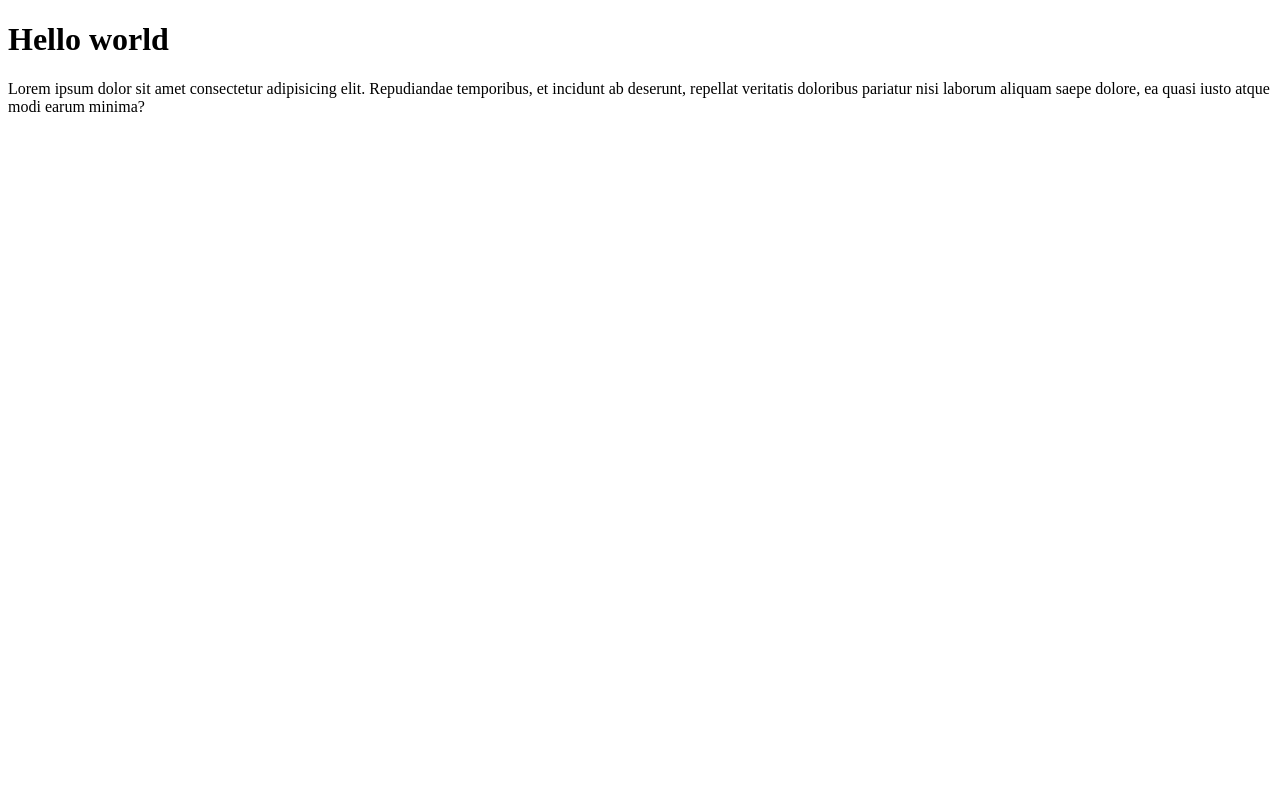
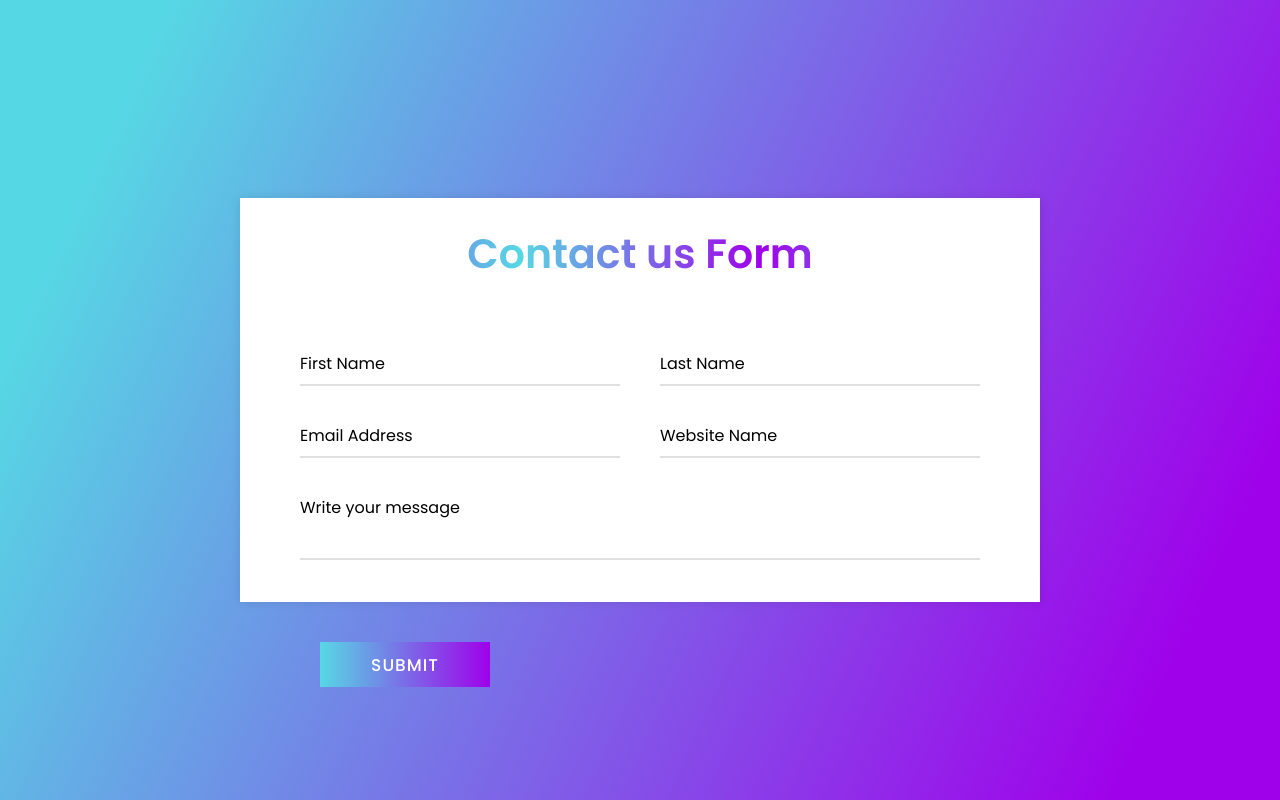
Before and after one commit to Swastik258/aws-deploye, a plain HTML site: page index.html in a window 1280 px wide. Drawn offline with Linux system fonts and the light colour scheme.

Commit message:
i update the code from hello world to a contact us form

```diff
--- a/index.html
+++ b/index.html
@@ -3,10 +3,53 @@
 <head>
     <meta charset="UTF-8">
     <meta name="viewport" content="width=device-width, initial-scale=1.0">
+    <link rel="stylesheet" href="style.css"/>
     <title>Document</title>
 </head>
 <body>
-    <h1>Hello world</h1>
-    <p>Lorem ipsum dolor sit amet consectetur adipisicing elit. Repudiandae temporibus, et incidunt ab deserunt, repellat veritatis doloribus pariatur nisi laborum aliquam saepe dolore, ea quasi iusto atque modi earum minima?</p>
+    <div class="container">
+        <div class="text">
+           Contact us Form
+        </div>
+        <form action="#">
+           <div class="form-row">
+              <div class="input-data">
+                 <input type="text" required>
+                 <div class="underline"></div>
+                 <label for="">First Name</label>
+              </div>
+              <div class="input-data">
+                 <input type="text" required>
+                 <div class="underline"></div>
+                 <label for="">Last Name</label>
+              </div>
+           </div>
+           <div class="form-row">
+              <div class="input-data">
+                 <input type="text" required>
+                 <div class="underline"></div>
+                 <label for="">Email Address</label>
+              </div>
+              <div class="input-data">
+                 <input type="text" required>
+                 <div class="underline"></div>
+                 <label for="">Website Name</label>
+              </div>
+           </div>
+           <div class="form-row">
+           <div class="input-data textarea">
+              <textarea rows="8" cols="80" required></textarea>
+              <br />
+              <div class="underline"></div>
+              <label for="">Write your message</label>
+              <br />
+              <div class="form-row submit-btn">
+                 <div class="input-data">
+                    <div class="inner"></div>
+                    <input type="submit" value="submit">
+                 </div>
+              </div>
+        </form>
+        </div>
 </body>
 </html>
--- /dev/null
+++ b/style.css
@@ -0,0 +1,147 @@
+@import url('https://fonts.googleapis.com/css?family=Poppins:400,500,600,700&display=swap');
+*{
+  margin: 0;
+  padding: 0;
+  outline: none;
+  box-sizing: border-box;
+  font-family: 'Poppins', sans-serif;
+}
+body{
+  display: flex;
+  align-items: center;
+  justify-content: center;
+  min-height: 100vh;
+  padding: 10px;
+  font-family: 'Poppins', sans-serif;
+  background: linear-gradient(115deg, #56d8e4 10%, #9f01ea 90%);
+}
+.container{
+  max-width: 800px;
+  background: #fff;
+  width: 800px;
+  padding: 25px 40px 10px 40px;
+  box-shadow: 0px 0px 10px rgba(0,0,0,0.1);
+}
+.container .text{
+  text-align: center;
+  font-size: 41px;
+  font-weight: 600;
+  font-family: 'Poppins', sans-serif;
+  background: -webkit-linear-gradient(right, #56d8e4, #9f01ea, #56d8e4, #9f01ea);
+  -webkit-background-clip: text;
+  -webkit-text-fill-color: transparent;
+}
+.container form{
+  padding: 30px 0 0 0;
+}
+.container form .form-row{
+  display: flex;
+  margin: 32px 0;
+}
+form .form-row .input-data{
+  width: 100%;
+  height: 40px;
+  margin: 0 20px;
+  position: relative;
+}
+form .form-row .textarea{
+  height: 70px;
+}
+.input-data input,
+.textarea textarea{
+  display: block;
+  width: 100%;
+  height: 100%;
+  border: none;
+  font-size: 17px;
+  border-bottom: 2px solid rgba(0,0,0, 0.12);
+}
+.input-data input:focus ~ label, .textarea textarea:focus ~ label,
+.input-data input:valid ~ label, .textarea textarea:valid ~ label{
+  transform: translateY(-20px);
+  font-size: 14px;
+  color: #3498db;
+}
+.textarea textarea{
+  resize: none;
+  padding-top: 10px;
+}
+.input-data label{
+  position: absolute;
+  pointer-events: none;
+  bottom: 10px;
+  font-size: 16px;
+  transition: all 0.3s ease;
+}
+.textarea label{
+  width: 100%;
+  bottom: 40px;
+  background: #fff;
+}
+.input-data .underline{
+  position: absolute;
+  bottom: 0;
+  height: 2px;
+  width: 100%;
+}
+.input-data .underline:before{
+  position: absolute;
+  content: "";
+  height: 2px;
+  width: 100%;
+  background: #3498db;
+  transform: scaleX(0);
+  transform-origin: center;
+  transition: transform 0.3s ease;
+}
+.input-data input:focus ~ .underline:before,
+.input-data input:valid ~ .underline:before,
+.textarea textarea:focus ~ .underline:before,
+.textarea textarea:valid ~ .underline:before{
+  transform: scale(1);
+}
+.submit-btn .input-data{
+  overflow: hidden;
+  height: 45px!important;
+  width: 25%!important;
+}
+.submit-btn .input-data .inner{
+  height: 100%;
+  width: 300%;
+  position: absolute;
+  left: -100%;
+  background: -webkit-linear-gradient(right, #56d8e4, #9f01ea, #56d8e4, #9f01ea);
+  transition: all 0.4s;
+}
+.submit-btn .input-data:hover .inner{
+  left: 0;
+}
+.submit-btn .input-data input{
+  background: none;
+  border: none;
+  color: #fff;
+  font-size: 17px;
+  font-weight: 500;
+  text-transform: uppercase;
+  letter-spacing: 1px;
+  cursor: pointer;
+  position: relative;
+  z-index: 2;
+}
+@media (max-width: 700px) {
+  .container .text{
+    font-size: 30px;
+  }
+  .container form{
+    padding: 10px 0 0 0;
+  }
+  .container form .form-row{
+    display: block;
+  }
+  form .form-row .input-data{
+    margin: 35px 0!important;
+  }
+  .submit-btn .input-data{
+    width: 40%!important;
+  }
+}
```
